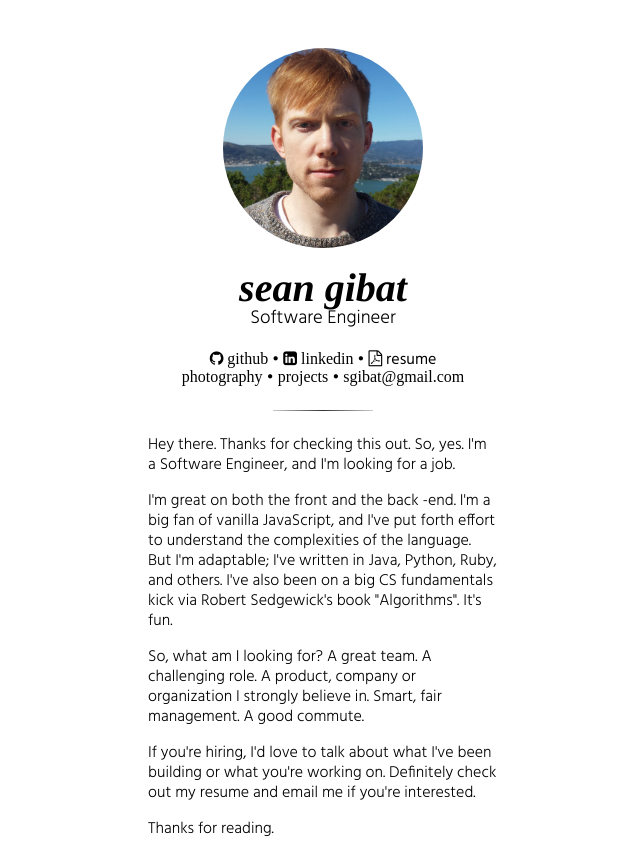
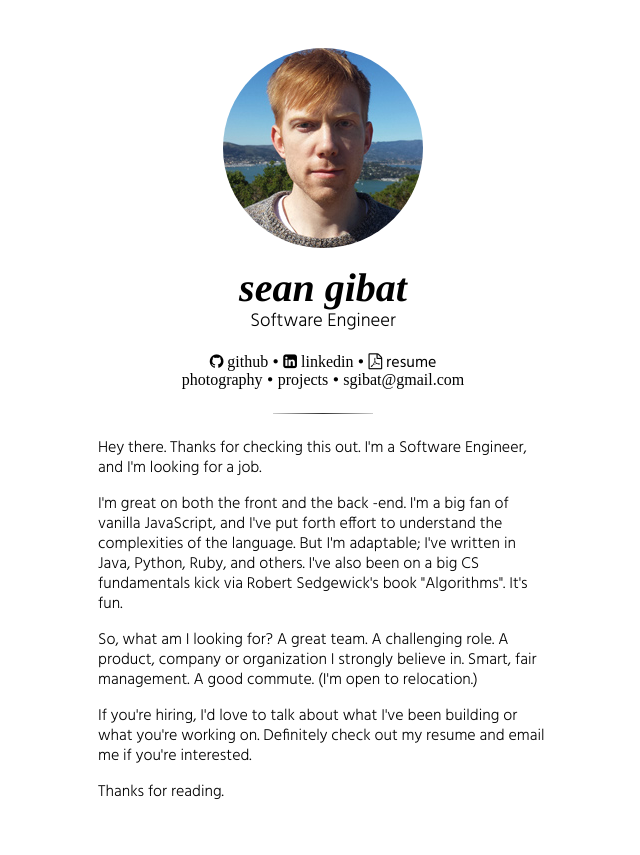
Before and after one commit to seangibat/seangib.at, a plain HTML site: page index.html in a window 1280 px wide. Shown: the whole page, without its empty margins (317-957 px from the left). After the commit the page ends 818 px from the top, so only its background shows below. Drawn offline with Linux system fonts and the light colour scheme.

Commit message:
final version of the intial version. made image exact size. changed some wording.

```diff
--- a/index.html
+++ b/index.html
@@ -10,7 +10,7 @@
 <body>
 
   <div class="intro-image-holder">
-    <img class="me" src="images/sean.jpg">
+    <img class="me" src="images/sean-smaller.jpg">
   </div>
   <h1 class="intro-heading">sean gibat</h1>
   <h3 class="intro-heading">Software Engineer</h3>
@@ -29,13 +29,13 @@
 
   <section class="intro">
     <p>
-      Hey there. Thanks for checking this out. So, yes. I'm a Software Engineer, and I'm looking for a job.
+      Hey there. Thanks for checking this out. I'm a Software Engineer, and I'm looking for a job.
     </p>
     <p>
      I'm great on both the front and the back -end. I'm a big fan of vanilla JavaScript, and I've put forth effort to understand the complexities of the language. But I'm adaptable; I've written in Java, Python, Ruby, and others. I've also been on a big CS fundamentals kick via Robert Sedgewick's book "Algorithms". It's fun.
     </p>
     <p>
-      So, what am I looking for? A great team. A challenging role. A product, company or organization I strongly believe in. Smart, fair management. A good commute.
+      So, what am I looking for? A great team. A challenging role. A product, company or organization I strongly believe in. Smart, fair management. A good commute. (I'm open to relocation.)
     </p>
     <p>
       If you're hiring, I'd love to talk about what I've been building or what you're working on. Definitely check out my resume and email me if you're interested.
--- a/style.css
+++ b/style.css
@@ -45,11 +45,11 @@ h1.intro-heading {
 }
 
 h3.intro-heading {
-  margin-top: 0;
+  margin-top: 2.5px;
 }
 
 .intro {
-  width: 350px;
+  width: 450px;
   margin: auto;
   margin-top: 0;
   text-align: left;
```
Also changed, not shown: images/sean-smaller.jpg (added), images/sean.png (added).
